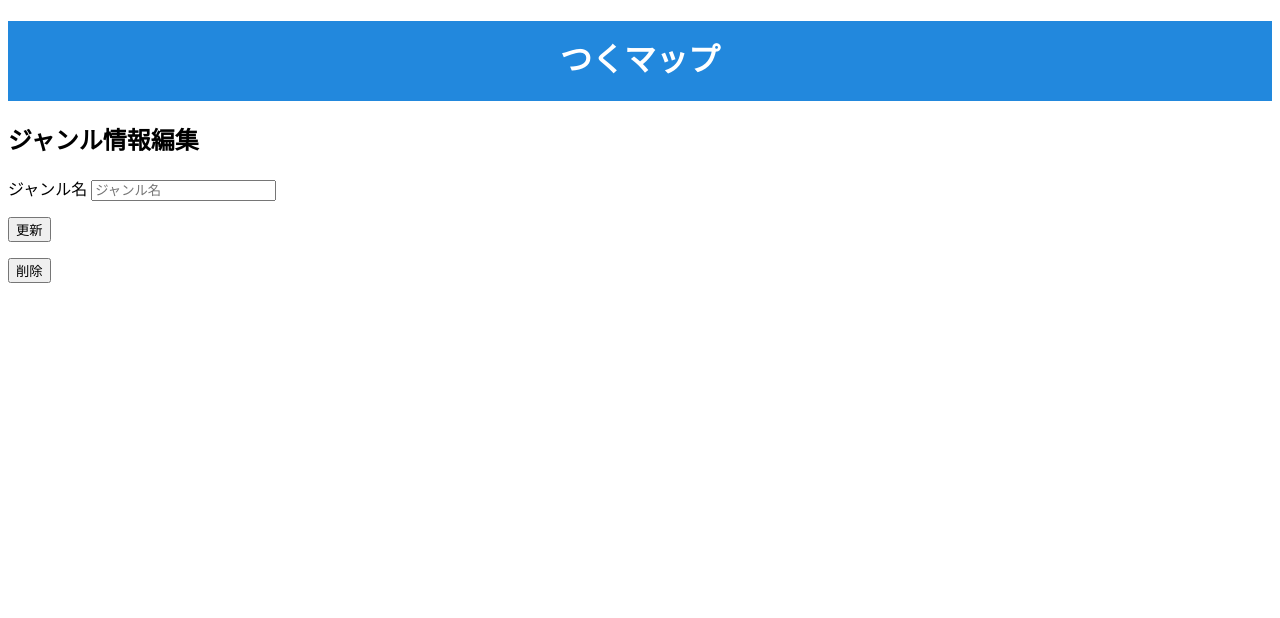
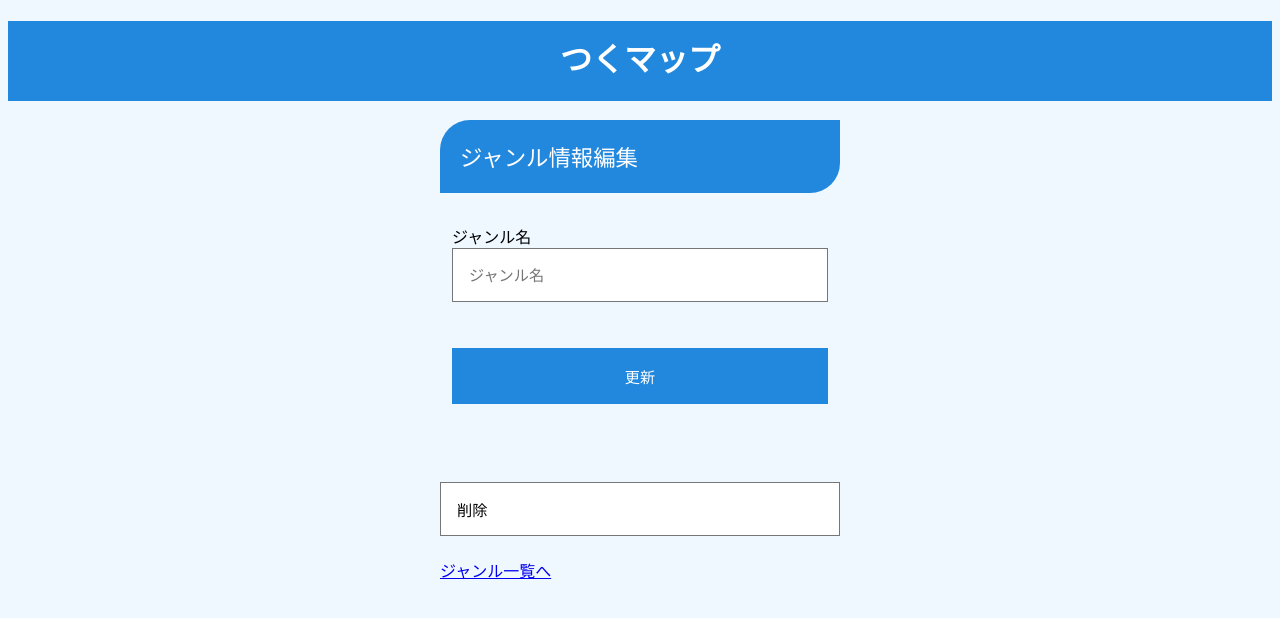
Before and after one commit to Tomoki245724/Ootorikaihi, a Flask app: template flask_app/templates/genre/edit_genre.html in a window 1280 px wide. Shown: the top 618 px of the page. Run offline with Flask 3, Linux system fonts and the light colour scheme; the template is opened without the code that fills it: values that come from a table or form of the project are taken from there, others are empty.

Commit message:
整えた

```diff
--- a/flask_app/templates/genre/edit_genre.html
+++ b/flask_app/templates/genre/edit_genre.html
@@ -1,8 +1,16 @@
 {% extends "base.html" %}
 {% block title %}edit - {{ genre.genname }}{% endblock %}
+{% block static %}
+<link
+    rel="stylesheet"
+    href="{{ url_for('static', filename='css/genre.css') }}"
+/>
+{% endblock %}
 {% block content %}
+<body>
     {% include "header.html" %}
-<h2>ジャンル情報編集</h2>
+<div class="genre">
+    <h2 class = "genre-header">ジャンル情報編集</h2>
     <form
         action="{{ url_for('main.edit_genre', genre_id=genre.genid) }}"
         method="POST"
@@ -15,6 +23,7 @@
         {% for error in form.genname.errors %}
         <span style="color:red;">{{ error }}</span>
         {% endfor %}
+        <br>
         <p><input type="submit" value="更新" /></p>
     </form>
     <form
@@ -22,6 +31,13 @@
         method="post"
     >
         {{ form.csrf_token }}
-    <input type="submit" value="削除">
+        <br>
+        <br>
+        <br>
+        <input type="submit-erase" value="削除">
+        <br>
+        <a href="{{url_for('main.genres')}}" class = "togray">ジャンル一覧へ</a>
     </form>
+</div>
+</body>
 {% endblock %}
```
Lines whose indentation alone changed are shown as unchanged.
